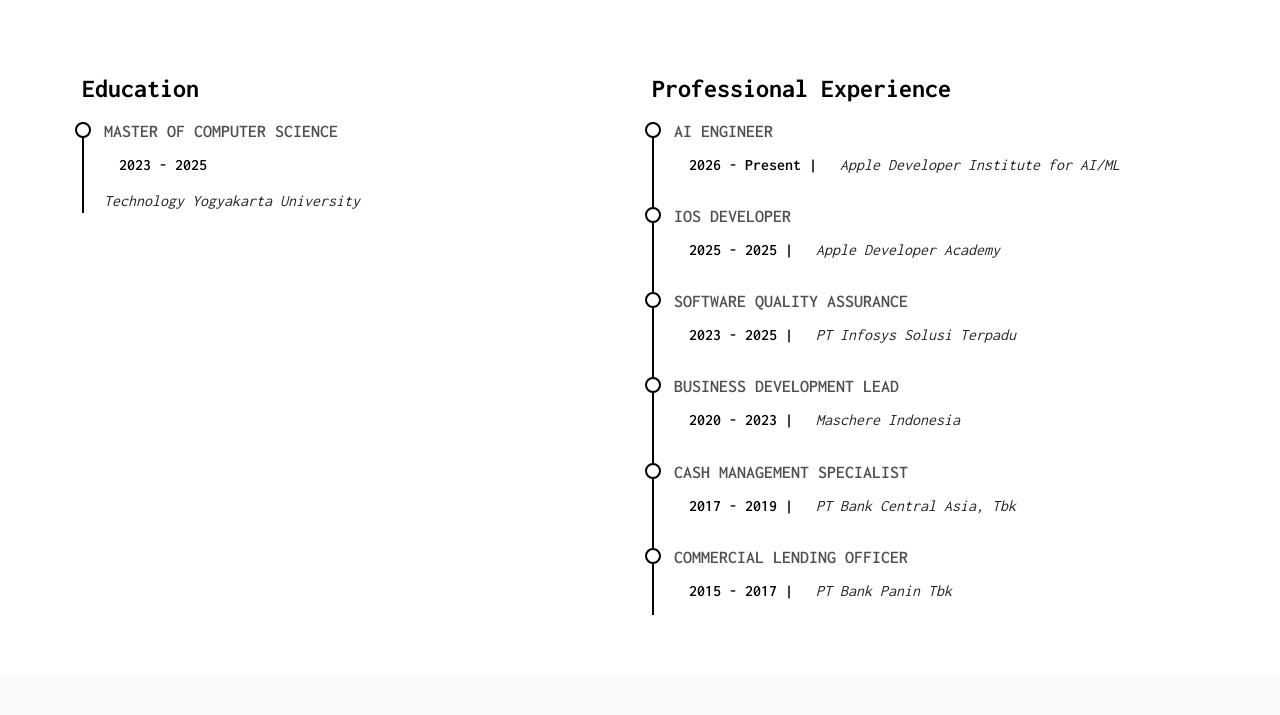
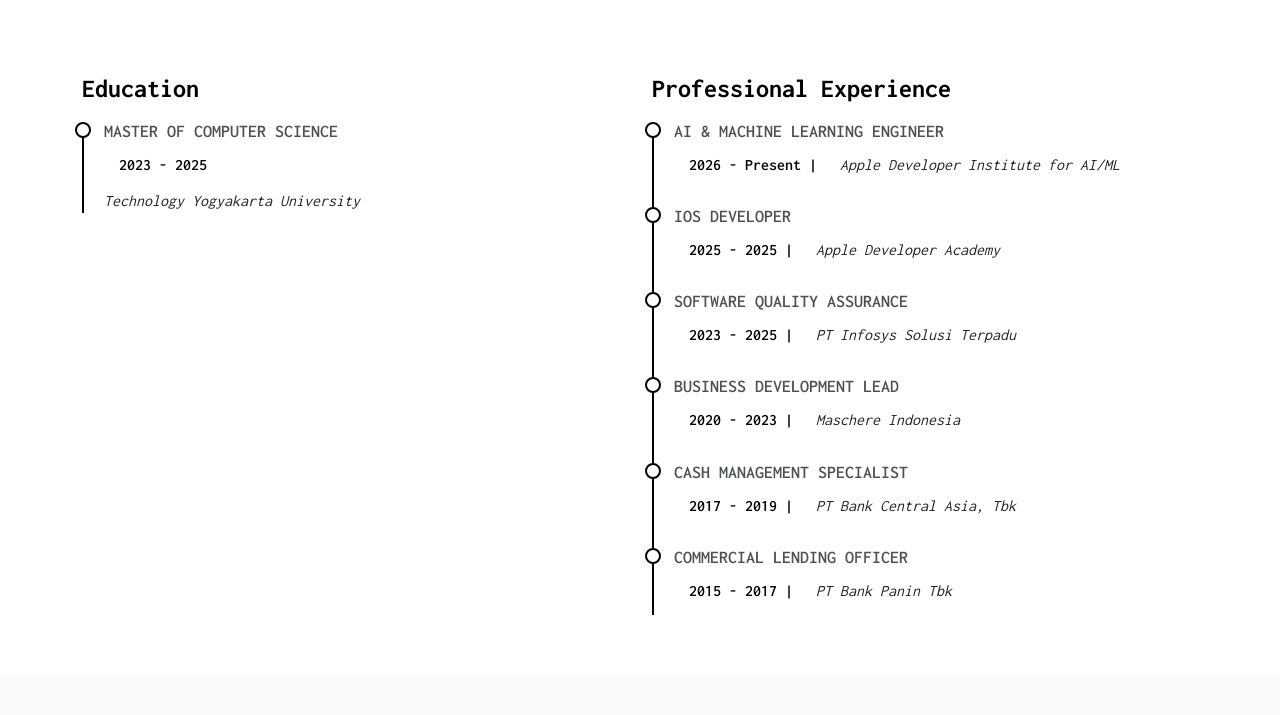
Before and after one commit to ameliacitradewi/ameliacitradewi.com, a plain HTML site: page resume.html in a window 1280 px wide. Shown: the part 1140-1855 px from the top of the page. Drawn offline with Linux system fonts and the light colour scheme.

Commit message:
minor changes

```diff
--- a/resume.html
+++ b/resume.html
@@ -92,7 +92,7 @@
             <h3 class="resume-title">Professional Experience</h3>
 
             <div class="resume-item">
-              <h4>AI Engineer</h4>
+              <h4>AI & Machine Learning Engineer</h4>
               <h5>2026 - Present | </h5>
               <em>Apple Developer Institute for AI/ML</em>
             </div><!-- Edn Resume Item -->
```
